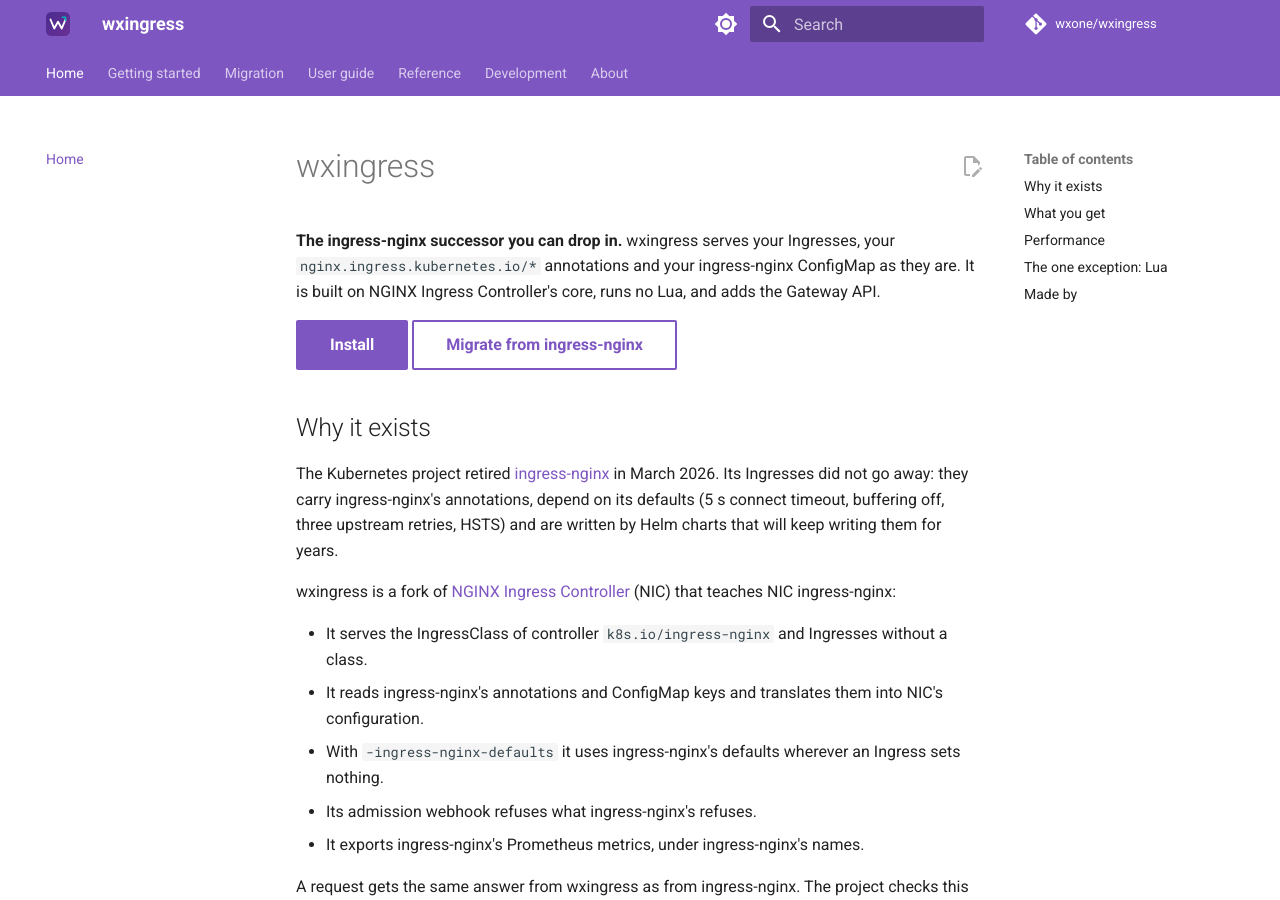
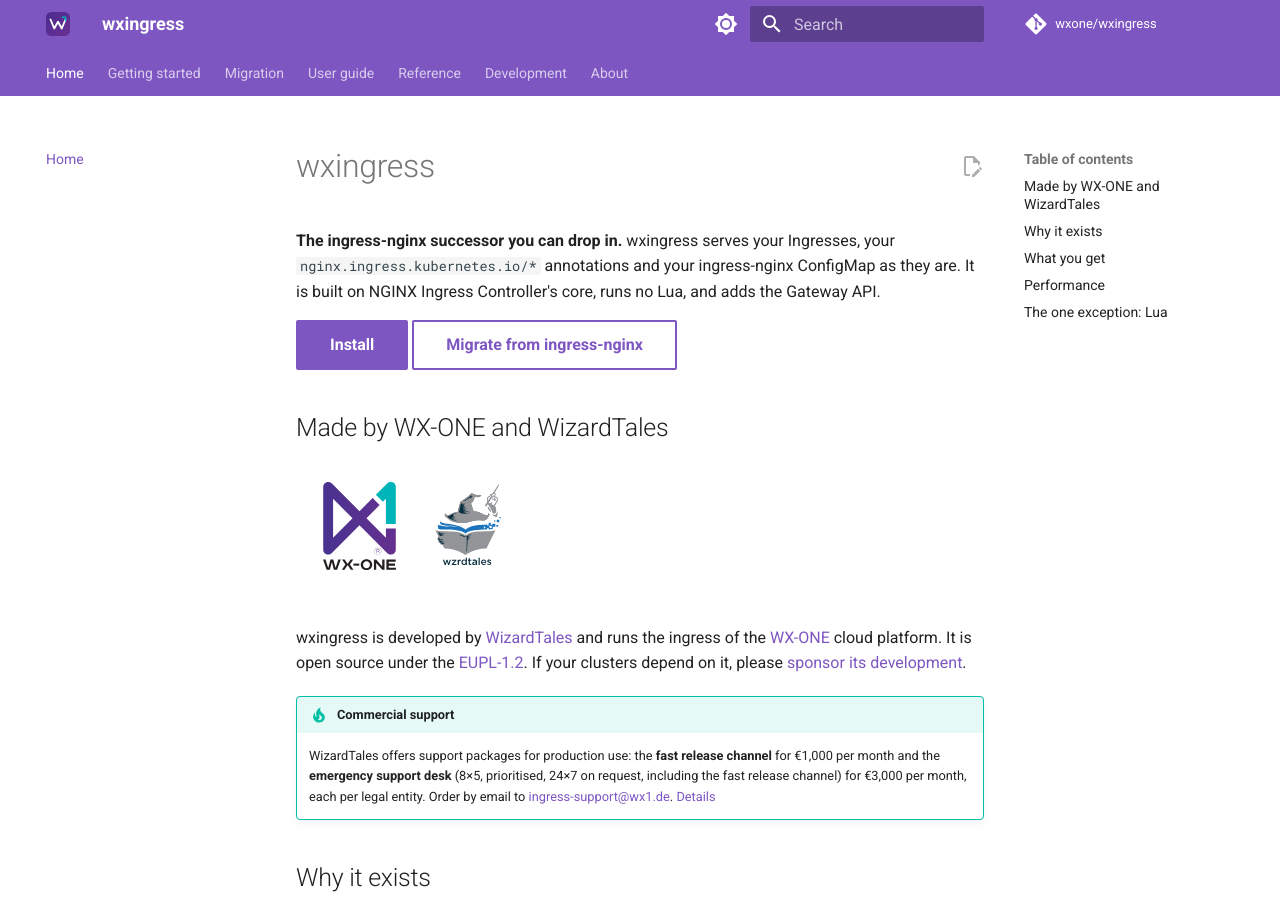
Before and after one commit to wx-one/wxingress, an MkDocs documentation site: the page built from docs/index.md, in a window 1280 px wide and 900 px high. Built offline with MkDocs 1.6.1 and Material for MkDocs 9.7.7, drawn with Linux system fonts in a browser that asks for light colours; comment, search, counter and statistics services are not loaded; some of the changed text lies outside the part shown.

Commit message:
docs: the makers' logos and the commercial support packages at the top of the README and the docs home page

```diff
--- a/docs/index.md
+++ b/docs/index.md
@@ -6,6 +6,23 @@ NGINX Ingress Controller's core, runs no Lua, and adds the Gateway API.
 
 [Install](getting-started/installation.md){ .md-button .md-button--primary }
 [Migrate from ingress-nginx](migration/ingress-nginx.md){ .md-button }
+
+## Made by WX-ONE and WizardTales
+
+<div class="makers" markdown>
+[![WX-ONE](assets/logos/wx-one.svg){ .only-light }![WX-ONE](assets/logos/wx-one-dark.svg){ .only-dark }](https://wx1.eu)
+[![WizardTales](assets/logos/wizardtales.svg){ .only-light }![WizardTales](assets/logos/wizardtales-dark.svg){ .only-dark }](https://wizardtales.com)
+</div>
+
+wxingress is developed by [WizardTales](https://wizardtales.com) and runs the ingress of the
+[WX-ONE](https://wx1.eu) cloud platform. It is open source under the [EUPL-1.2](about/license.md).
+If your clusters depend on it, please [sponsor its development](https://github.com/sponsors/wx-one).
+
+!!! tip "Commercial support"
+    WizardTales offers support packages for production use: the **fast release channel** for €1,000 per
+    month and the **emergency support desk** (8×5, prioritised, 24×7 on request, including the fast
+    release channel) for €3,000 per month, each per legal entity. Order by email to
+    [ingress-support@wx1.de](mailto:ingress-support@wx1.de). [Details](about/support.md)
 
 ## Why it exists
 
@@ -88,14 +105,3 @@ Lua. Snippets that only contain NGINX directives keep working once snippets are
 `access_by_lua_block`, `content_by_lua_block` and the like need a rewrite in
 [njs](https://nginx.org/en/docs/njs/), NGINX's JavaScript, which wxingress ships. The
 [Lua to njs guide](migration/lua-to-njs.md) shows the patterns, with a complete example.
-
-## Made by
-
-<div class="makers" markdown>
-[![WX-ONE](assets/logos/wx-one.svg){ .only-light }![WX-ONE](assets/logos/wx-one-dark.svg){ .only-dark }](https://wx1.eu)
-[![WizardTales](assets/logos/wizardtales.svg){ .only-light }![WizardTales](assets/logos/wizardtales-dark.svg){ .only-dark }](https://wizardtales.com)
-</div>
-
-wxingress is developed by [WizardTales](https://wizardtales.com) and runs the ingress of the
-[WX-ONE](https://wx1.eu) cloud platform. It is open source under the [EUPL-1.2](about/license.md).
-If your clusters depend on it, please [sponsor its development](https://github.com/sponsors/wx-one).
```
Also changed, not shown: README.md (+37 -35 lines).
